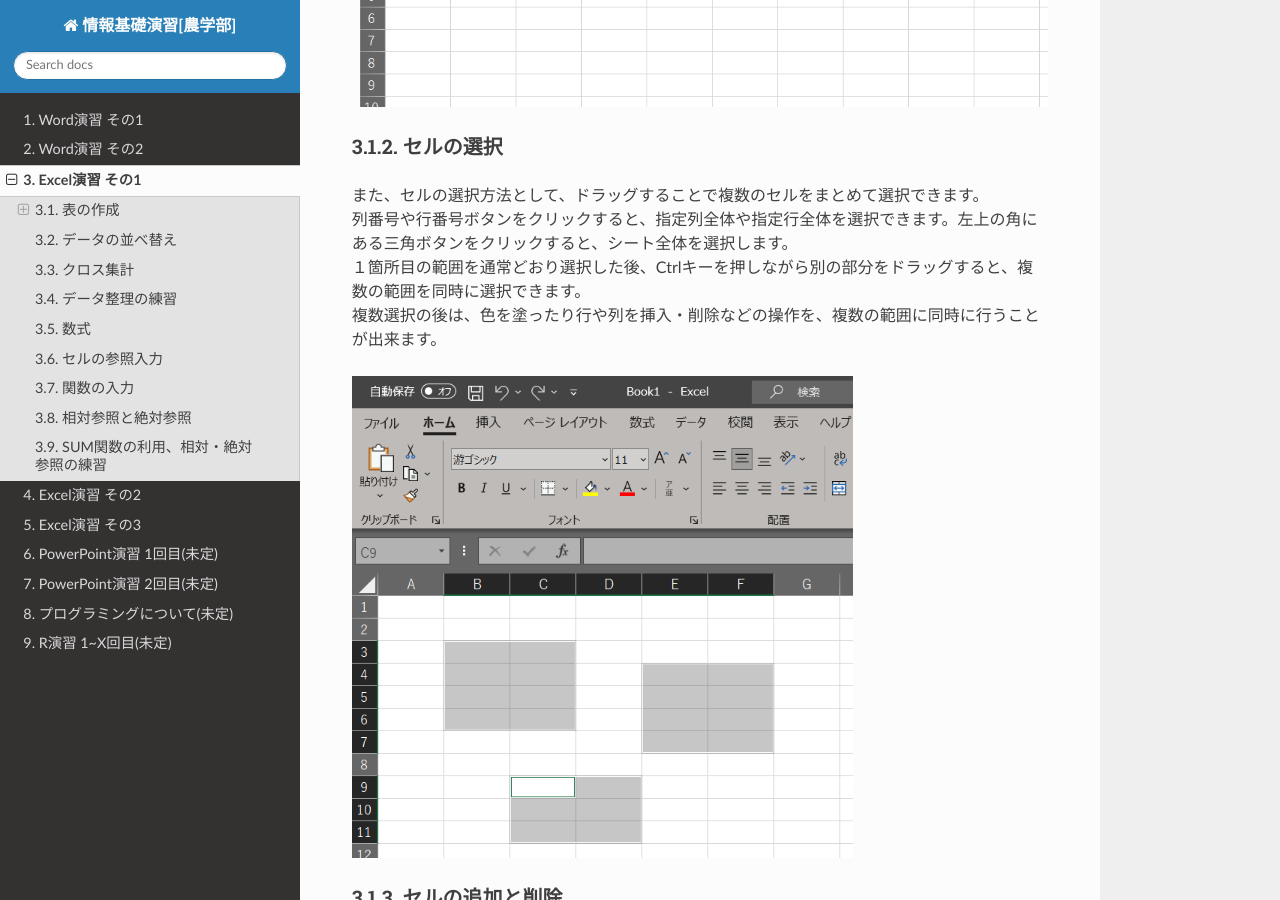
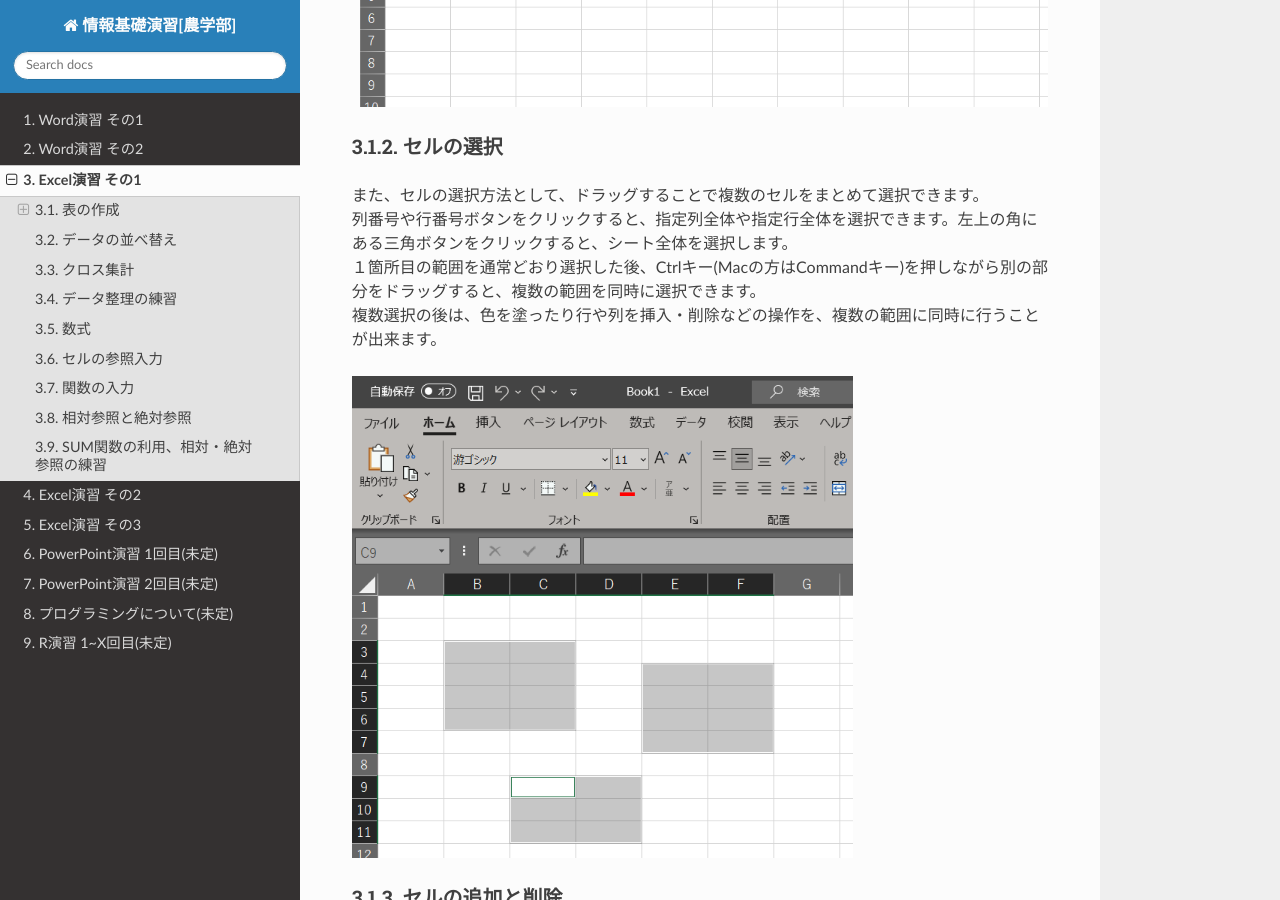
Before and after one commit to slt666666/informatics_agri_1st, a Sphinx documentation site: the page built from source/excel_1.rst, in a window 1280 px wide and 900 px high, scrolled down 1158 px. Built offline with Sphinx 7.4.7 and the Read the Docs theme 2.0.0, drawn with Linux system fonts in a browser that asks for light colours; some of the changed text lies outside the part shown.

Commit message:
Update excel_1.rst

```diff
--- a/source/excel_1.rst
+++ b/source/excel_1.rst
@@ -27,7 +27,7 @@
 --------------------------------------------
 | また、セルの選択方法として、ドラッグすることで複数のセルをまとめて選択できます。
 | 列番号や行番号ボタンをクリックすると、指定列全体や指定行全体を選択できます。左上の角にある三角ボタンをクリックすると、シート全体を選択します。
-| １箇所目の範囲を通常どおり選択した後、Ctrlキーを押しながら別の部分をドラッグすると、複数の範囲を同時に選択できます。
+| １箇所目の範囲を通常どおり選択した後、Ctrlキー(Macの方はCommandキー)を押しながら別の部分をドラッグすると、複数の範囲を同時に選択できます。
 | 複数選択の後は、色を塗ったり行や列を挿入・削除などの操作を、複数の範囲に同時に行うことが出来ます。
 
 .. figure:: _static/images/excel/hukusuu.png
@@ -73,8 +73,9 @@
 | 文字列は計算対象とならず、左揃えで表示されます。数値は計算対象となり、右揃えで表示されます。
 | Excelには自動的に次のセルに連続性のある文字列や数値、関数を推測して入力する「自動入力（オートフィル）」という便利な機能があります。
 | セルの右下にある■(フィルハンドル)にカーソルを合わせ、カーソルが ╋ に変わったら左クリックしてドラッグすると、ドラッグした範囲に自動的に値が記入されます。
-| そのままドラッグすると同じ値のコピーが、Ctrlキーを押しながらドラッグすると連番が作成されます。
+| そのままドラッグすると同じ値のコピーが、Ctrlキー(Macの方はOptionキー)を押しながらドラッグすると連番が作成されます。
 | コピーとオートフィルを上手く使い分けましょう。
+| ホームタブの編集にあるフィルから少し複雑なオートフィルを行うことも出来ます。
 
 .. figure:: _static/images/excel/autofill.png
 
```
